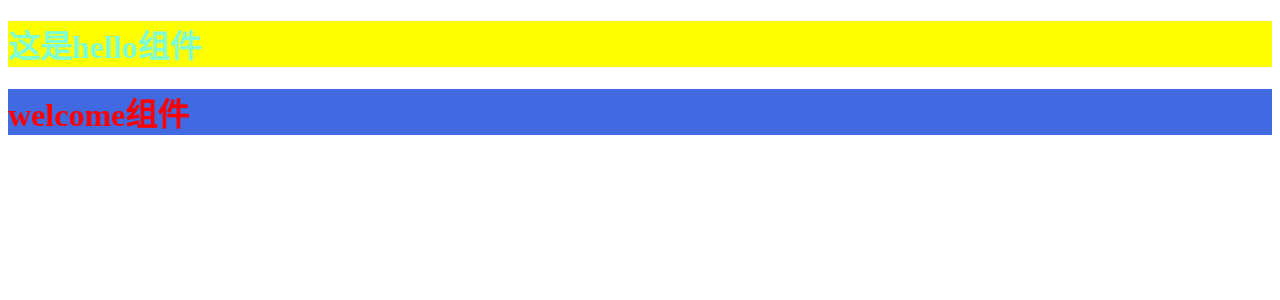
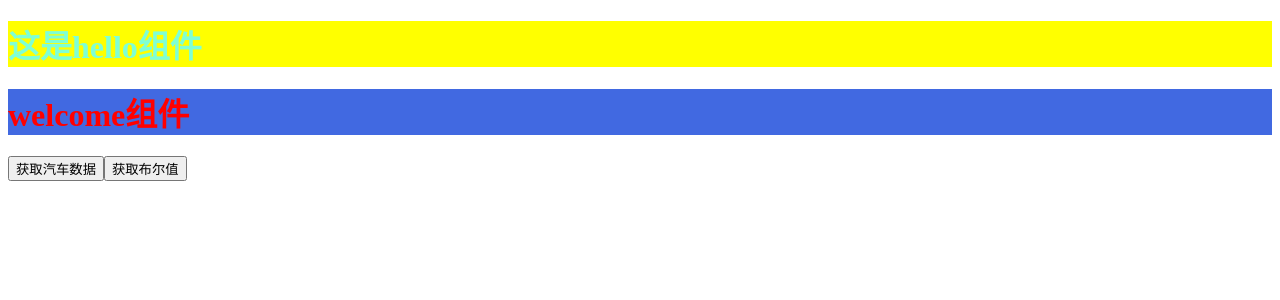
Before and after one commit to shezc/react-project, a React (Create React App) app: page / in a window 1280 px wide. Shown: the top 300 px of the page. Built offline with nearby package versions, Linux system fonts and the light colour scheme.

Commit message:
✨ 特性: 增加代理&axios

```diff
--- a/package.json
+++ b/package.json
@@ -6,6 +6,7 @@
     "@testing-library/jest-dom": "^5.11.4",
     "@testing-library/react": "^11.1.0",
     "@testing-library/user-event": "^12.1.10",
+    "axios": "^0.21.1",
     "react": "^17.0.2",
     "react-dom": "^17.0.2",
     "react-scripts": "4.0.3",
@@ -34,5 +35,9 @@
       "last 1 firefox version",
       "last 1 safari version"
     ]
+  },
+  "proxy": "http://localhost:5000",
+  "devDependencies": {
+    "http-proxy-middleware": "^1.3.1"
   }
 }
--- a/src/App.js
+++ b/src/App.js
@@ -1,6 +1,7 @@
 import { Component } from 'react'
 import Hello from './components/Hello'
 import Welcome from './components/Welcome'
+import AxiosComponent from './components/Axios-component'
 
 export default class Demo extends Component {
   render () {
@@ -8,6 +9,7 @@ export default class Demo extends Component {
       <div>
         <Hello />
         <Welcome />
+        <AxiosComponent />
       </div>
     )
   }
--- /dev/null
+++ b/src/components/Axios-component/index.jsx
@@ -0,0 +1,23 @@
+import { Component } from 'react'
+import axios from 'axios'
+
+export default class Axios extends Component {
+  getCars = () => {
+    axios.get('api/students').then(({data}) => {
+      console.log(data)
+    })
+  }
+  getBool = () => {
+    axios.get('service/cars').then(({data}) => {
+      console.log(data)
+    })
+  }
+  render () {
+    return (
+      <div>
+        <button onClick={this.getCars}>获取汽车数据</button>
+        <button onClick={this.getBool}>获取布尔值</button>
+      </div>
+    )
+  }
+}
```
Also changed, not shown: src/setupProxy.js (added, +24 -0 lines), 1 other file (tests, documents, lock files or other folders).
